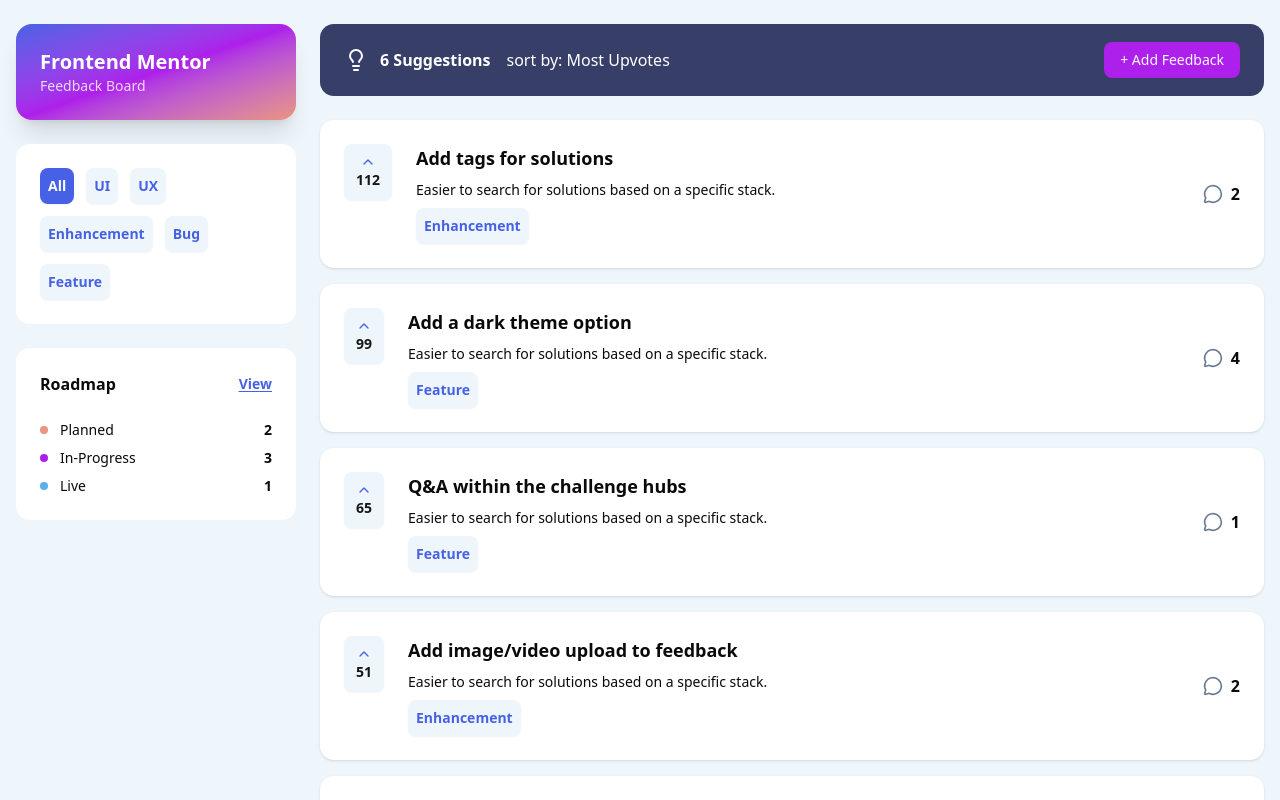
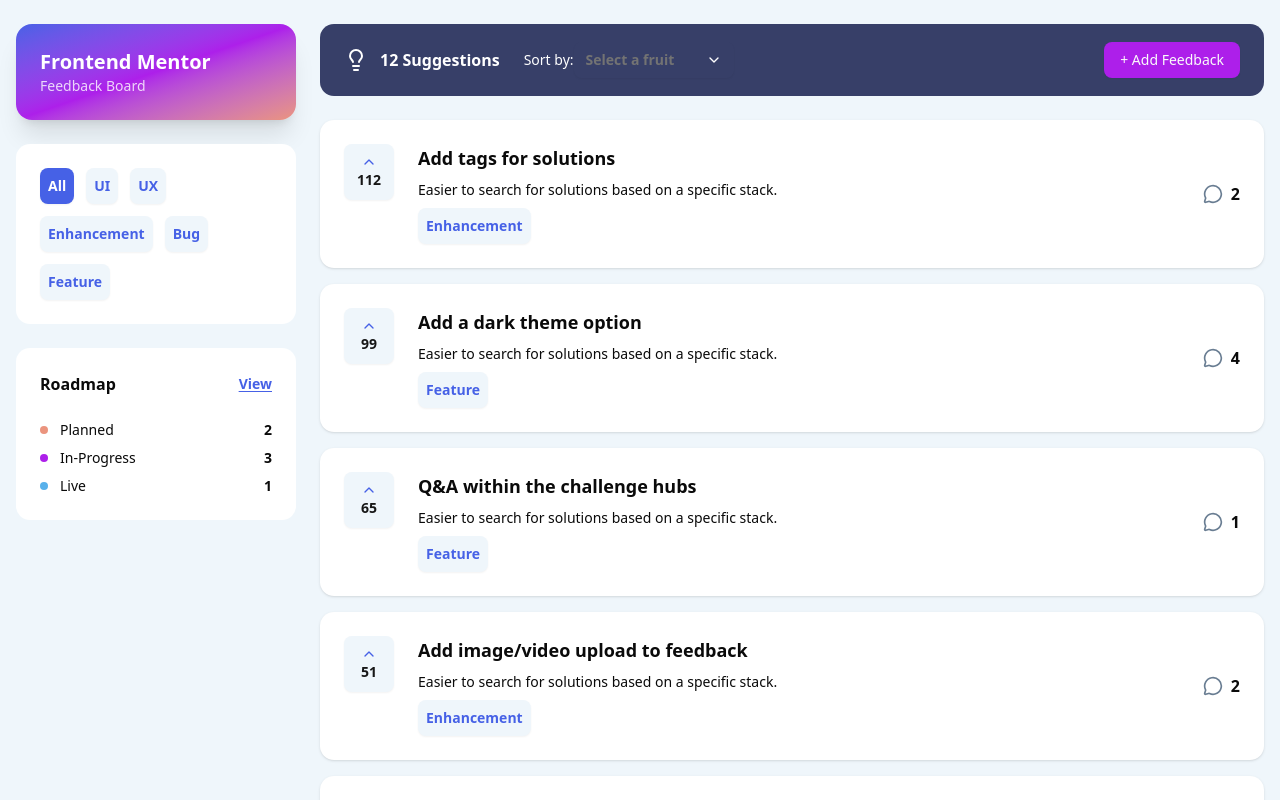
Before and after one commit to peynadol/product-feedback-app, a Next.js app: page / in a window 1280 px wide. Shown: the top 800 px of the page. Built offline with nearby package versions, Linux system fonts and the light colour scheme.

Commit message:
dynamically render total suggestions in header

```diff
--- a/package.json
+++ b/package.json
@@ -9,6 +9,7 @@
     "lint": "next lint"
   },
   "dependencies": {
+    "@radix-ui/react-select": "^2.2.5",
     "@radix-ui/react-slot": "^1.2.3",
     "class-variance-authority": "^0.7.1",
     "clsx": "^2.1.1",
--- a/src/app/page.tsx
+++ b/src/app/page.tsx
@@ -7,7 +7,20 @@
 import data from "../../data.json";
 
 export default function HomePage() {
-  const [suggestions, setSuggestions] = useState(data.productRequests);
+  // add a comment count to each suggestion
+  const enhanceWithCommentCount = (suggestions) =>
+    suggestions.map((item) => {
+      const commentCount =
+        item.comments?.reduce((total, comment) => {
+          const replies = comment.replies?.length ?? 0;
+          return total + 1 + replies;
+        }, 0) ?? 0;
+      return { ...item, commentCount };
+    });
+
+  const [suggestions, setSuggestions] = useState(() => {
+    return enhanceWithCommentCount(data.productRequests);
+  });
   const [selectedCategory, setSelectedCategory] = useState("All");
 
   const filteredSuggestions = suggestions.filter((item) =>
@@ -37,7 +50,7 @@
 
       {/* Right column */}
       <div className="space-y-6">
-        <SuggestionsHeader />
+        <SuggestionsHeader total={filteredSuggestions.length} />
 
         <FeedbackList
           suggestions={filteredSuggestions}
--- a/src/components/feedback-card.tsx
+++ b/src/components/feedback-card.tsx
@@ -4,13 +4,6 @@
 import { MessageCircle } from "lucide-react";
 
 const FeedbackCard = ({ item, onUpvote }) => {
-  // using reduce to count total comments AND replies
-  const commentCount =
-    item.comments?.reduce((total, comment) => {
-      const replies = comment.replies?.length ?? 0;
-      return total + 1 + replies;
-    }, 0) ?? 0;
-
   return (
     <div className="flex items-center justify-between rounded-xl bg-white px-6 py-6 shadow-sm">
       {/* Left section: Upvote + content */}
@@ -29,7 +22,7 @@
       {/* Right section: comment count */}
       <div className="flex items-center gap-2 text-text-strong">
         <MessageCircle className="w-5 h-5 text-light-slate" />
-        <span className="font-bold">{commentCount}</span>
+        <span className="font-bold">{item.commentCount}</span>
       </div>
     </div>
   );
--- a/src/components/header/sort-by.tsx
+++ b/src/components/header/sort-by.tsx
@@ -1,7 +1,35 @@
 import React from "react";
+import {
+  Select,
+  SelectContent,
+  SelectGroup,
+  SelectItem,
+  SelectLabel,
+  SelectTrigger,
+  SelectValue,
+} from "@/components/ui/select";
 
 const SortBy = () => {
-  return <div>sort by: Most Upvotes</div>;
+  return (
+    <div className="flex items-center ">
+      <div>
+        <h3 className="text-sm font-medium">Sort by:</h3>
+      </div>
+      <Select>
+        <SelectTrigger className="w-[160px] border-0 font-semibold cursor-pointer">
+          <SelectValue placeholder="Select a fruit" />
+        </SelectTrigger>
+        <SelectContent>
+          <SelectGroup>
+            <SelectItem value="most-upvotes">Most Upvotes</SelectItem>
+            <SelectItem value="least-upvotes">Least Upvotes</SelectItem>
+            <SelectItem value="most-comments">Most Comments</SelectItem>
+            <SelectItem value="least-comments">Least Comments</SelectItem>
+          </SelectGroup>
+        </SelectContent>
+      </Select>
+    </div>
+  );
 };
 
 export default SortBy;
--- a/src/components/header/suggestion-count.tsx
+++ b/src/components/header/suggestion-count.tsx
@@ -1,10 +1,10 @@
 import React from "react";
 import { Lightbulb } from "lucide-react";
 
-const SuggestionCount = () => {
+const SuggestionCount = ({ total }) => {
   return (
     <div className="inline-flex gap-3 font-bold">
-      <Lightbulb /> <span>6 Suggestions</span>
+      <Lightbulb /> <span>{total} Suggestions</span>
     </div>
   );
 };
--- a/src/components/header/suggestions-header.tsx
+++ b/src/components/header/suggestions-header.tsx
@@ -6,11 +6,11 @@
 //TODO: hook up suggestion count to actual data
 //TODO: implement button click handler
 
-const SuggestionsHeader = () => {
+const SuggestionsHeader = ({ total }) => {
   return (
     <div className="bg-slate w-full h-[72px] text-white flex items-center justify-between rounded-xl">
-      <div className="flex items-center gap-4 ml-6">
-        <SuggestionCount />
+      <div className="flex items-center gap-6 ml-6">
+        <SuggestionCount total={total} />
         <SortBy />
       </div>
       <div className="mr-6">
--- /dev/null
+++ b/src/components/ui/select.tsx
@@ -0,0 +1,185 @@
+"use client";
+
+import * as React from "react";
+import * as SelectPrimitive from "@radix-ui/react-select";
+import { CheckIcon, ChevronDownIcon, ChevronUpIcon } from "lucide-react";
+
+import { cn } from "@/lib/utils";
+
+function Select({
+  ...props
+}: React.ComponentProps<typeof SelectPrimitive.Root>) {
+  return <SelectPrimitive.Root data-slot="select" {...props} />;
+}
+
+function SelectGroup({
+  ...props
+}: React.ComponentProps<typeof SelectPrimitive.Group>) {
+  return <SelectPrimitive.Group data-slot="select-group" {...props} />;
+}
+
+function SelectValue({
+  ...props
+}: React.ComponentProps<typeof SelectPrimitive.Value>) {
+  return <SelectPrimitive.Value data-slot="select-value" {...props} />;
+}
+
+function SelectTrigger({
+  className,
+  size = "default",
+  children,
+  ...props
+}: React.ComponentProps<typeof SelectPrimitive.Trigger> & {
+  size?: "sm" | "default";
+}) {
+  return (
+    <SelectPrimitive.Trigger
+      data-slot="select-trigger"
+      data-size={size}
+      className={cn(
+        "border-input data-[placeholder]:text-muted-foreground [&_svg:not([class*='text-'])]:text-muted-foreground focus-visible:border-ring focus-visible:ring-ring/50 aria-invalid:ring-destructive/20 dark:aria-invalid:ring-destructive/40 aria-invalid:border-destructive dark:bg-input/30 dark:hover:bg-input/50 flex w-fit items-center justify-between rounded-md border bg-transparent px-3 py-2 text-sm whitespace-nowrap shadow-xs transition-[color,box-shadow] outline-none focus-visible:ring-[3px] disabled:cursor-not-allowed disabled:opacity-50 data-[size=default]:h-9 data-[size=sm]:h-8 *:data-[slot=select-value]:line-clamp-1 *:data-[slot=select-value]:flex *:data-[slot=select-value]:items-center *:data-[slot=select-value]:gap-2 [&_svg]:pointer-events-none [&_svg]:shrink-0 [&_svg:not([class*='size-'])]:size-4",
+        className
+      )}
+      {...props}
+    >
+      {children}
+      <SelectPrimitive.Icon asChild>
+        <ChevronDownIcon className="size-4 text-white" />
+      </SelectPrimitive.Icon>
+    </SelectPrimitive.Trigger>
+  );
+}
+
+function SelectContent({
+  className,
+  children,
+  position = "popper",
+  ...props
+}: React.ComponentProps<typeof SelectPrimitive.Content>) {
+  return (
+    <SelectPrimitive.Portal>
+      <SelectPrimitive.Content
+        data-slot="select-content"
+        className={cn(
+          "bg-popover text-popover-foreground data-[state=open]:animate-in data-[state=closed]:animate-out data-[state=closed]:fade-out-0 data-[state=open]:fade-in-0 data-[state=closed]:zoom-out-95 data-[state=open]:zoom-in-95 data-[side=bottom]:slide-in-from-top-2 data-[side=left]:slide-in-from-right-2 data-[side=right]:slide-in-from-left-2 data-[side=top]:slide-in-from-bottom-2 relative z-50 max-h-(--radix-select-content-available-height) min-w-[8rem] origin-(--radix-select-content-transform-origin) overflow-x-hidden overflow-y-auto rounded-md border shadow-md",
+          position === "popper" &&
+            "data-[side=bottom]:translate-y-1 data-[side=left]:-translate-x-1 data-[side=right]:translate-x-1 data-[side=top]:-translate-y-1",
+          className
+        )}
+        position={position}
+        {...props}
+      >
+        <SelectScrollUpButton />
+        <SelectPrimitive.Viewport
+          className={cn(
+            "p-1",
+            position === "popper" &&
+              "h-[var(--radix-select-trigger-height)] w-full min-w-[var(--radix-select-trigger-width)] scroll-my-1"
+          )}
+        >
+          {children}
+        </SelectPrimitive.Viewport>
+        <SelectScrollDownButton />
+      </SelectPrimitive.Content>
+    </SelectPrimitive.Portal>
+  );
+}
+
+function SelectLabel({
+  className,
+  ...props
+}: React.ComponentProps<typeof SelectPrimitive.Label>) {
+  return (
+    <SelectPrimitive.Label
+      data-slot="select-label"
+      className={cn("text-muted-foreground px-2 py-1.5 text-xs", className)}
+      {...props}
+    />
+  );
+}
+
+function SelectItem({
+  className,
+  children,
+  ...props
+}: React.ComponentProps<typeof SelectPrimitive.Item>) {
+  return (
+    <SelectPrimitive.Item
+      data-slot="select-item"
+      className={cn(
+        "focus:bg-accent focus:text-accent-foreground [&_svg:not([class*='text-'])]:text-muted-foreground relative flex w-full cursor-default items-center gap-2 rounded-sm py-1.5 pr-8 pl-2 text-sm outline-hidden select-none data-[disabled]:pointer-events-none data-[disabled]:opacity-50 [&_svg]:pointer-events-none [&_svg]:shrink-0 [&_svg:not([class*='size-'])]:size-4 *:[span]:last:flex *:[span]:last:items-center *:[span]:last:gap-2",
+        className
+      )}
+      {...props}
+    >
+      <span className="absolute right-2 flex size-3.5 items-center justify-center">
+        <SelectPrimitive.ItemIndicator>
+          <CheckIcon className="size-4" />
+        </SelectPrimitive.ItemIndicator>
+      </span>
+      <SelectPrimitive.ItemText>{children}</SelectPrimitive.ItemText>
+    </SelectPrimitive.Item>
+  );
+}
+
+function SelectSeparator({
+  className,
+  ...props
+}: React.ComponentProps<typeof SelectPrimitive.Separator>) {
+  return (
+    <SelectPrimitive.Separator
+      data-slot="select-separator"
+      className={cn("bg-border pointer-events-none -mx-1 my-1 h-px", className)}
+      {...props}
+    />
+  );
+}
+
+function SelectScrollUpButton({
+  className,
+  ...props
+}: React.ComponentProps<typeof SelectPrimitive.ScrollUpButton>) {
+  return (
+    <SelectPrimitive.ScrollUpButton
+      data-slot="select-scroll-up-button"
+      className={cn(
+        "flex cursor-default items-center justify-center py-1",
+        className
+      )}
+      {...props}
+    >
+      <ChevronUpIcon className="size-4" />
+    </SelectPrimitive.ScrollUpButton>
+  );
+}
+
+function SelectScrollDownButton({
+  className,
+  ...props
+}: React.ComponentProps<typeof SelectPrimitive.ScrollDownButton>) {
+  return (
+    <SelectPrimitive.ScrollDownButton
+      data-slot="select-scroll-down-button"
+      className={cn(
+        "flex cursor-default items-center justify-center py-1",
+        className
+      )}
+      {...props}
+    >
+      <ChevronDownIcon className="size-4" />
+    </SelectPrimitive.ScrollDownButton>
+  );
+}
+
+export {
+  Select,
+  SelectContent,
+  SelectGroup,
+  SelectItem,
+  SelectLabel,
+  SelectScrollDownButton,
+  SelectScrollUpButton,
+  SelectSeparator,
+  SelectTrigger,
+  SelectValue,
+};
--- a/src/components/upvote-button.tsx
+++ b/src/components/upvote-button.tsx
@@ -7,7 +7,7 @@
   return (
     <Button
       variant="upvote"
-      className="items-center gap-0 py-7"
+      className="items-center gap-0 py-7 w-[50px]"
       onClick={() => onUpvote(id)}
     >
       <ChevronUp className="size-4 text-blue" />
```
Also changed, not shown: 1 other file (tests, documents, lock files or other folders).
